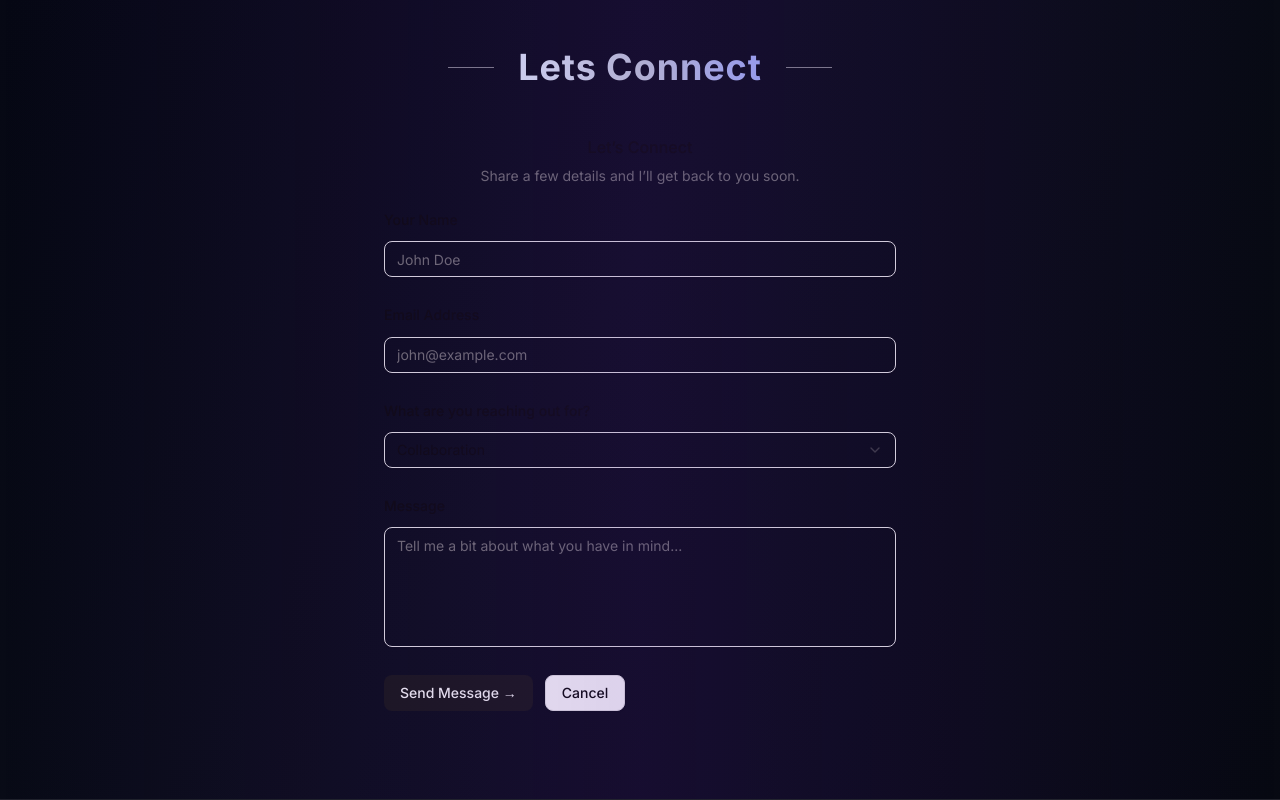
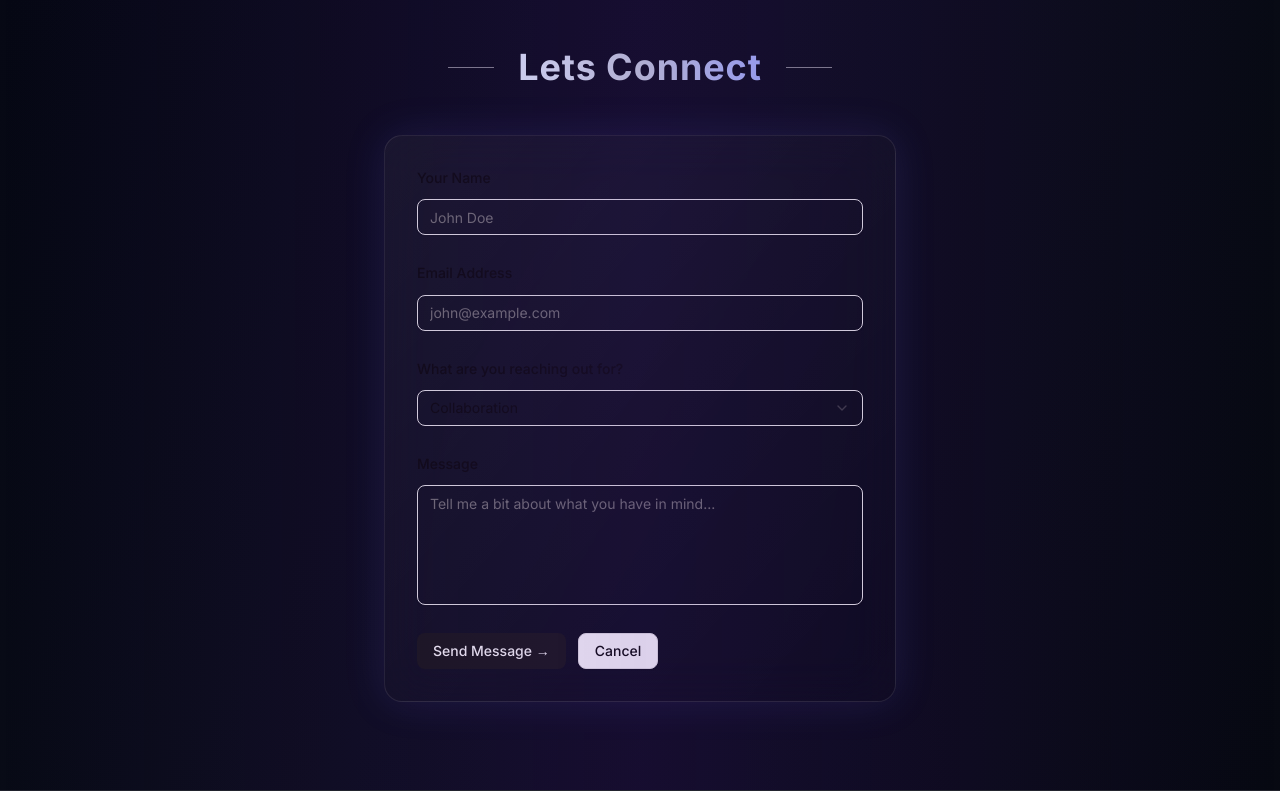
Before and after one commit to Manan0p/Personal-Portfolio, a Next.js app: page /contact in a window 1280 px wide. Shown: the part 1011-1811 px from the top of the page. Built offline with nearby package versions, Linux system fonts and the light colour scheme.

Commit message:
section 3 done

```diff
--- a/app/contact/page.jsx
+++ b/app/contact/page.jsx
@@ -154,15 +154,16 @@ export default function page() {
                             </h2>
                             <div className="h-px w-32 bg-white/50" />
                         </div>
-                        <div className="relative mx-auto my-12 w-full max-w-lg" id="send-message">
+                        <div className="relative mx-auto my-12 w-full max-w-lg
+  rounded-2xl
+  border border-white/10
+  bg-gradient-to-br from-white/5 via-white/[0.02] to-transparent
+  backdrop-blur-xl
+  shadow-[0_0_40px_rgba(99,102,241,0.15)]
+  p-8" id="send-message">
                             <form>
                                 <FieldGroup>
                                 <FieldSet>
-                                    <FieldLegend>Let’s Connect</FieldLegend>
-                                    <FieldDescription>
-                                    Share a few details and I’ll get back to you soon.
-                                    </FieldDescription>
-
                                     <FieldGroup>
                                     {/* Name */}
                                     <Field>
--- a/components/ui/field.jsx
+++ b/components/ui/field.jsx
@@ -86,7 +86,7 @@ function Field({
   const { style, ...safeProps } = props;
   return (
     <div
-      role="group" suppressHydrationWarning
+      role="group" suppressHydrationWarning suppressContentEditableWarning
       data-slot="field"
       data-orientation={orientation}
       className={cn(fieldVariants({ orientation }), className)}
```
